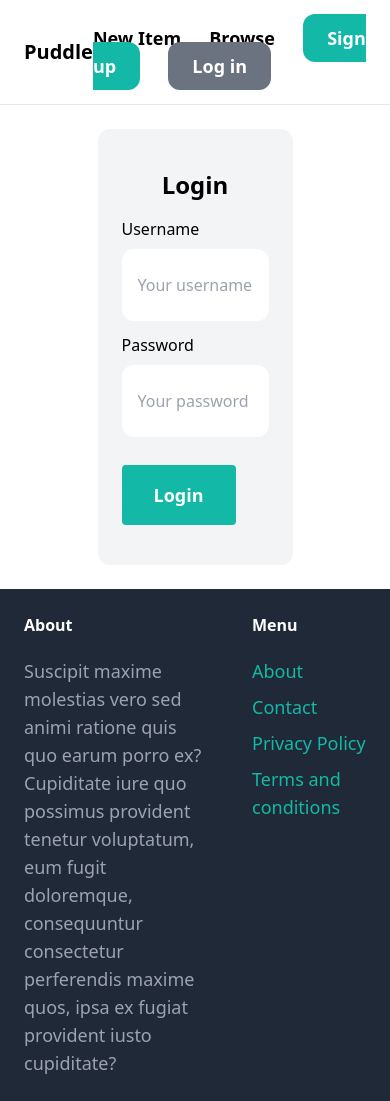
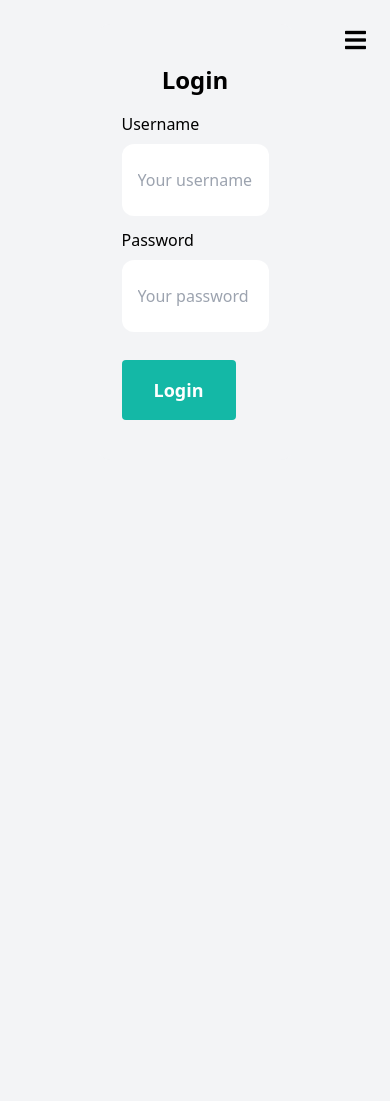
Before and after one commit to Rishi-Mishra0704/puddle, a Django app: a page that uses templates/base.html in a window 390 px wide. After the commit the page ends 420 px from the top, so only its background shows below. Run offline with Django 4.2, Linux system fonts and the light colour scheme; some libraries are stand-ins or nearby versions.

Commit message:
add responsive navbar

```diff
--- a/templates/base.html
+++ b/templates/base.html
@@ -6,83 +6,80 @@
     <title>Puddle</title>
     {% block styles %}{% endblock %}
     <script src="https://cdn.tailwindcss.com"></script>
+    <link rel="stylesheet" href="https://cdnjs.cloudflare.com/ajax/libs/font-awesome/5.15.3/css/all.min.css">
   </head>
-  <body>
-    <nav
-      class="py-6 px-6 flex justify-between items-center border-b border-gray-200"
-    >
-      <a href="/" class="text-xl font-semibold"> Puddle</a>
+  <body class="bg-gray-100">
+    <!-- Desktop Navbar (Hidden on smaller screens) -->
+    <nav class="hidden md:flex justify-between items-center py-6 px-6 border-b border-gray-200">
+        <a href="/" class="text-xl font-semibold">Puddle</a>
+        <div class="space-x-6">
+            <a href="{% url "item:new" %}" class="text-lg font-semibold hover:text-gray-500">New Item</a>
+            <a href="{% url "item:items" %}" class="text-lg font-semibold hover:text-gray-500">Browse</a>
+            {% if request.user.is_authenticated %}
+            <a href="{% url "conversation:inbox" %}" class="px-6 py-3 text-lg font-semibold bg-teal-500 text-white rounded-xl hover:bg-teal-700">Inbox</a>
+            <a href="{% url "dashboard:dashboard" %}" class="px-6 py-3 text-lg font-semibold bg-gray-500 text-white rounded-xl hover:bg-gray-700">Dashboard</a>
+            {% else %}
+            <a href="{% url "signup" %}" class="px-6 py-3 text-lg font-semibold bg-teal-500 text-white rounded-xl hover:bg-teal-700">Sign up</a>
+            <a href="{% url "login" %}" class="px-6 py-3 text-lg font-semibold bg-gray-500 text-white rounded-xl hover:bg-gray-700">Log in</a>
+            {% endif %}
+        </div>
+    </nav>
 
-      <div class="space-x-6">
-        <a href="{% url "item:new" %}" class="text-lg font-semibold hover:text-gray-500"
-          >New Item</a
-        >
-        <a href="{% url "item:items" %}" class="text-lg font-semibold hover:text-gray-500">Browse</a>
+    <!-- Mobile Navbar (Visible on smaller screens) -->
+    <div id="mobileNavbar" class="md:hidden bg-gray-900 text-white py-4 px-6 fixed top-0 left-0 w-full h-full opacity-80 hidden">
+        <div class="flex justify-between items-center">
+            <a href="/" class="text-xl font-semibold">Puddle</a>
+            <button id="mobileCloseBtn" class="text-2xl">
+                <i class="fas fa-times"></i>
+            </button>
+        </div>
+        <a href="{% url "item:new" %}" class="block py-2 text-lg font-semibold hover:text-gray-500" onclick="closeMobileNavbar()">New Item</a>
+        <a href="{% url "item:items" %}" class="block py-2 text-lg font-semibold hover:text-gray-500" onclick="closeMobileNavbar()">Browse</a>
+        {% if request.user.is_authenticated %}
+        <a href="{% url "conversation:inbox" %}" class="block py-2 text-lg font-semibold hover:text-gray-500" onclick="closeMobileNavbar()">Inbox</a>
+        <a href="{% url "dashboard:dashboard" %}" class="block py-2 text-lg font-semibold hover:text-gray-500" onclick="closeMobileNavbar()">Dashboard</a>
+        {% else %}
+        <a href="{% url "signup" %}" class="block py-2 text-lg font-semibold hover:text-gray-500" onclick="closeMobileNavbar()">Sign up</a>
+        <a href="{% url "login" %}" class="block py-2 text-lg font-semibold hover:text-gray-500" onclick="closeMobileNavbar()">Log in</a>
+        {% endif %}
+    </div>
 
-        {% if request.user.is_authenticated %}
-        <a
-          href="{% url "conversation:inbox" %}"
-          class="px-6 py-3 text-lg font-semibold bg-teal-500 text-white rounded-xl hover:bg-teal-700"
-          >Inbox</a
-        >
-        <a
-          href="{% url "dashboard:dashboard" %}"
-          class="px-6 py-3 text-lg font-semibold bg-gray-500 text-white rounded-xl hover:bg-gray-700"
-          >Dashboard</a
-        >
+    <!-- Hamburger Icon (Visible on smaller screens) -->
+    <button id="mobileMenuBtn" class="md:hidden fixed top-6 right-6 text-2xl" onclick="toggleMobileNavbar()">
+        <i class="fas fa-bars"></i>
+    </button>
 
-        {% else %}
-
-        <a
-          href="{% url "signup" %}"
-          class="px-6 py-3 text-lg font-semibold bg-teal-500 text-white rounded-xl hover:bg-teal-700"
-          >Sign up</a
-        >
-        <a
-          href="{% url "login" %}"
-          class="px-6 py-3 text-lg font-semibold bg-gray-500 text-white rounded-xl hover:bg-gray-700"
-          >Log in</a
-        >
-        {% endif %}
-      </div>
-    </nav>
+    <!-- Your Content -->
     {% block content %}{% endblock %}
 
-    <footer class="py-6 px-6 flex justify-between bg-gray-800">
-      <div class="w-2/3 pr-10">
-        <h3 class="mb-5 font-semibold text-white">About</h3>
-        <p class="text-lg text-gray-400">
-          Suscipit maxime molestias vero sed animi ratione quis quo earum porro
-          ex? Cupiditate iure quo possimus provident tenetur voluptatum, eum
-          fugit doloremque, consequuntur consectetur perferendis maxime quos,
-          ipsa ex fugiat provident iusto cupiditate?
-        </p>
-      </div>
-      <div class="w-1/3">
-        <h3 class="mb-5 font-semibold text-white">Menu</h3>
-        <ul class="space-y-2">
-          <li>
-            <a href="#" class="text-lg text-teal-500 hover:text-teal-700"
-              >About</a
-            >
-          </li>
-          <li>
-            <a href="{% url "contact" %}" class="text-lg text-teal-500 hover:text-teal-700"
-              >Contact</a
-            >
-          </li>
-          <li>
-            <a href="#" class="text-lg text-teal-500 hover:text-teal-700"
-              >Privacy Policy</a
-            >
-          </li>
-          <li>
-            <a href="#" class="text-lg text-teal-500 hover:text-teal-700"
-              >Terms and conditions</a
-            >
-          </li>
-        </ul>
-      </div>
-    </footer>
-  </body>
+    <script>
+        // Toggle mobile navbar visibility
+        const mobileNavbar = document.getElementById('mobileNavbar');
+        const mobileCloseBtn = document.getElementById('mobileCloseBtn');
+        const mobileMenuBtn = document.getElementById('mobileMenuBtn');
+
+        function toggleMobileNavbar() {
+            if (mobileNavbar.classList.contains('hidden')) {
+                mobileNavbar.classList.remove('hidden');
+                mobileCloseBtn.classList.remove('hidden');
+                mobileMenuBtn.classList.add('hidden');
+            } else {
+                mobileNavbar.classList.add('hidden');
+                mobileCloseBtn.classList.add('hidden');
+                mobileMenuBtn.classList.remove('hidden');
+            }
+        }
+
+        mobileCloseBtn.addEventListener('click', () => {
+            toggleMobileNavbar();
+        });
+
+        // Function to close mobile navbar
+        function closeMobileNavbar() {
+            mobileNavbar.classList.add('hidden');
+            mobileCloseBtn.classList.add('hidden');
+            mobileMenuBtn.classList.remove('hidden');
+        }
+    </script>
+</body>
 </html>
```
